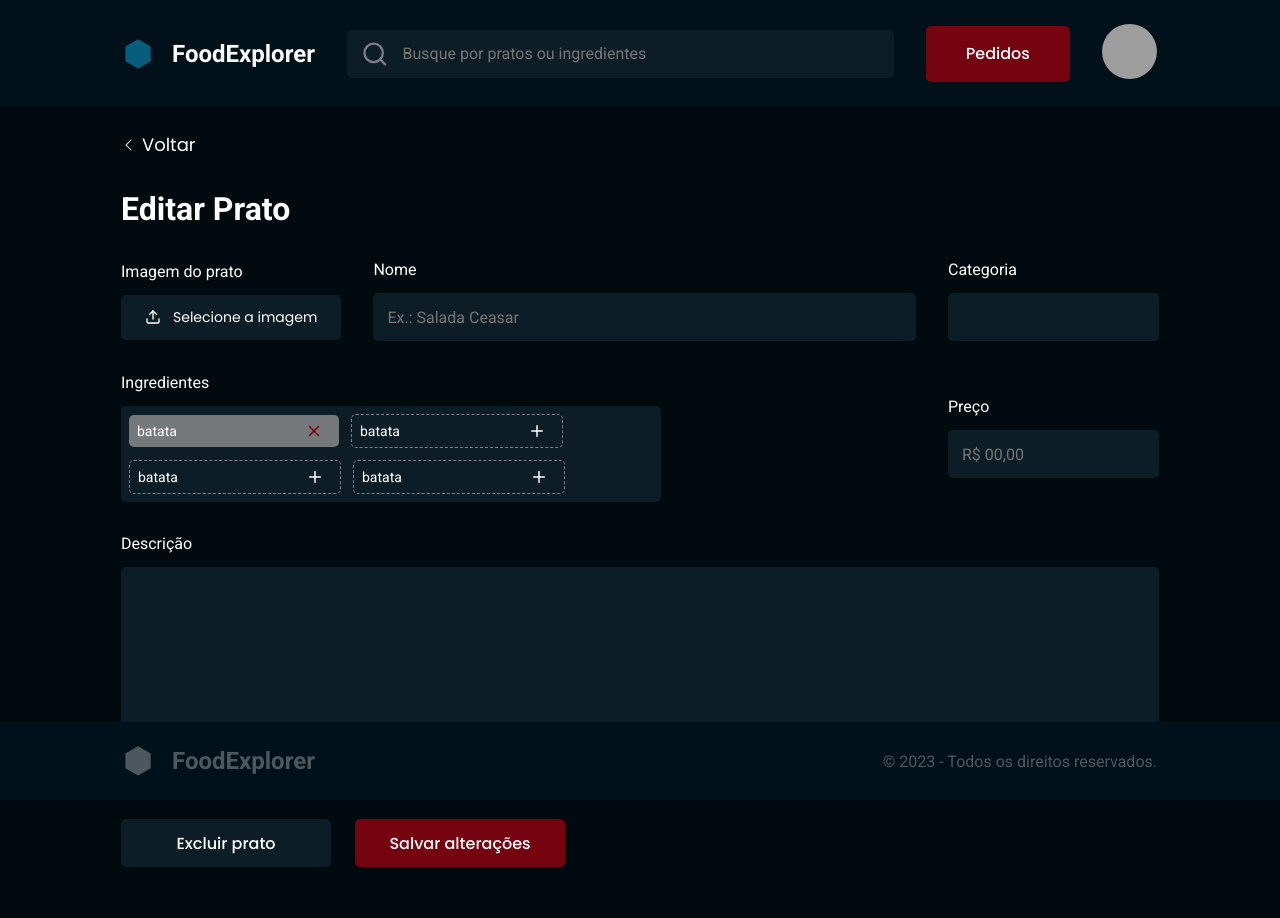
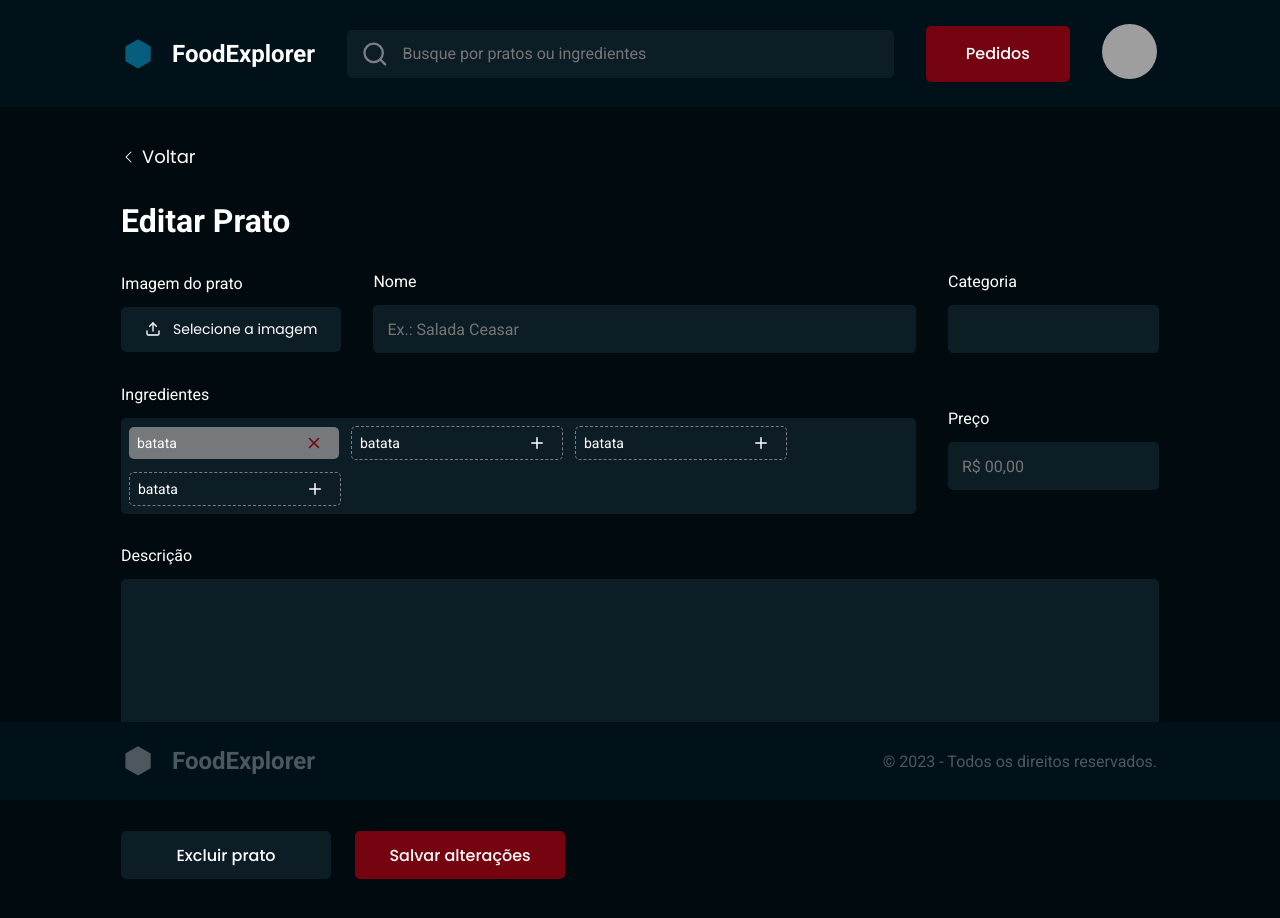
Before and after one commit to FelipeS45/Frontend-FoodExplorer, a React (Vite) app: page / in a window 1280 px wide. Shown: the top 918 px of the page. Built offline with nearby package versions, Linux system fonts and the light colour scheme; grey boxes are pictures that could not be loaded.

Commit message:
FoodExplorer pages done

```diff
--- a/src/pages/editDish/index.jsx
+++ b/src/pages/editDish/index.jsx
@@ -104,7 +104,7 @@ export function EditDish() {
 
           <Button className = "delete-dish" title = "Excluir prato"/>
 
-          <Button title = "Salvar alterações"/>
+          <Button className = "save-dish" title = "Salvar alterações"/>
 
         </div>
 
--- a/src/pages/editDish/styles.js
+++ b/src/pages/editDish/styles.js
@@ -4,7 +4,7 @@ export const Container = styled.div`
 `
 
 export const Main = styled.div`
-  padding: 24px 121px 0 121px;
+  padding: 36px 121px 0 121px;
 
   .gobackbutton-wrapper {
     display: flex;
@@ -65,7 +65,7 @@ export const Content = styled.div`
     .insert-ingredients {
       flex-wrap: wrap;
 
-      max-width: 540px;
+      max-width: 1460px;
 
       border: none;
       border-radius: 5px;
--- a/src/pages/newDish/styled.js
+++ b/src/pages/newDish/styled.js
@@ -65,7 +65,7 @@ export const Content = styled.div`
     .insert-ingredients {
       flex-wrap: wrap;
 
-      max-width: 540px;
+      max-width: 1460px;
 
       border: none;
       border-radius: 5px;
```
